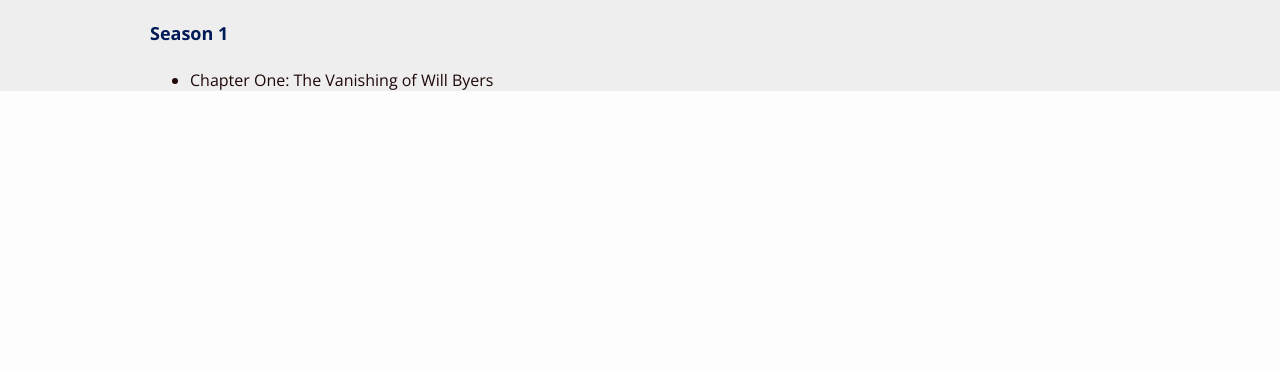
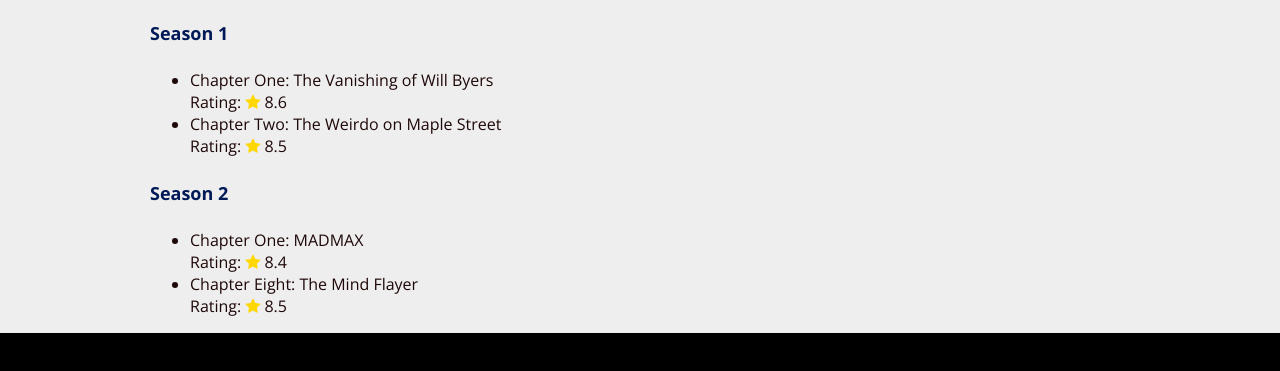
Before and after one commit to cmauban/stragner-things-FED-exercise, a website: page src/index.html in a window 1280 px wide. Shown: the part 1678-2049 px from the top of the page. Before the commit the page ends 1785 px from the top, so only its background shows below. Drawn offline with nearby package versions, Linux system fonts and the light colour scheme.

Commit message:
added fav.icon and starting the episode list

```diff
--- a/src/css/main.css
+++ b/src/css/main.css
@@ -18,14 +18,10 @@
 }
 
 body {
-  background-color: #fdfdfd;
+  background-color: #eee;
   margin: 0 auto;
   position: relative;
   width: 100%;
-}
-
-#main {
-  background: #eee;
 }
 
 #main-content {
@@ -126,6 +122,10 @@
 
 .line:last-of-type {
   margin-top: 20px;
+}
+
+.fa-star {
+  color: #FFD700;
 }
 
 /* ====================== Accessibility ====================== */
@@ -370,3 +370,12 @@
   text-align: center;
   position: absolute;
 }
+
+footer {
+  background: #000;
+  padding: 20px;
+  min-height: 100px;
+  margin: 0 auto;
+  z-index: 9999;
+  position: relative;
+}
--- a/src/index.html
+++ b/src/index.html
@@ -4,11 +4,11 @@
 <head>
   <meta charset="utf-8">
   <meta name="viewport" content="width=device-width, initial-scale=1, user-scalable=yes">
-  <meta name="description" content="">
+  <meta name="description" content="A love letter to the ’80s classics that captivated a generation, 'Stranger Things' is set in 1983 in Indiana, where a young boy vanishes into thin air. As friends, family and local police search for answers, they are drawn into an extraordinary mystery involving top-secret government experiments, terrifying supernatural forces and one very strange little girl.">
   <meta name="theme-color" content="#ff1515"/>
   <meta name="apple-mobile-web-app-capable" content="yes" />
 
-  <link rel="shortcut icon" type="image/png" href="">
+  <link rel="shortcut icon" type="image/png" href="images/kiwi.png">
 
   <link rel="stylesheet" href="css/main.css">
   <link rel="stylesheet" href="css/desktop.css">
@@ -133,10 +133,29 @@
         <div class="season">
           <h4>Season 1</h4>
             <ul>
-              <li>{{items["episode-list"][12].name}}</li>
+              <li>{{items["episode-list"][12].name}}<br>
+                Rating: <i class="fa fa-star" aria-hidden="true"></i> {{items["episode-list"][12].rating}}
+              </li>
+              <li>{{items["episode-list"][14].name}}<br>
+                Rating: <i class="fa fa-star" aria-hidden="true"></i> {{items["episode-list"][14].rating}}
+              </li>
 
             </ul>
         </div>
+
+        <div class="season">
+          <h4>Season 2</h4>
+            <ul>
+              <li>{{items["episode-list"][15].name}}<br>
+                Rating: <i class="fa fa-star" aria-hidden="true"></i> {{items["episode-list"][15].rating}}
+              </li>
+              <li>{{items["episode-list"][1].name}}<br>
+                Rating: <i class="fa fa-star" aria-hidden="true"></i> {{items["episode-list"][13].rating}}
+              </li>
+
+            </ul>
+        </div>
+
       </section>
   </section>
   </main>
```
Also changed, not shown: src/images/kiwi.png (added).
